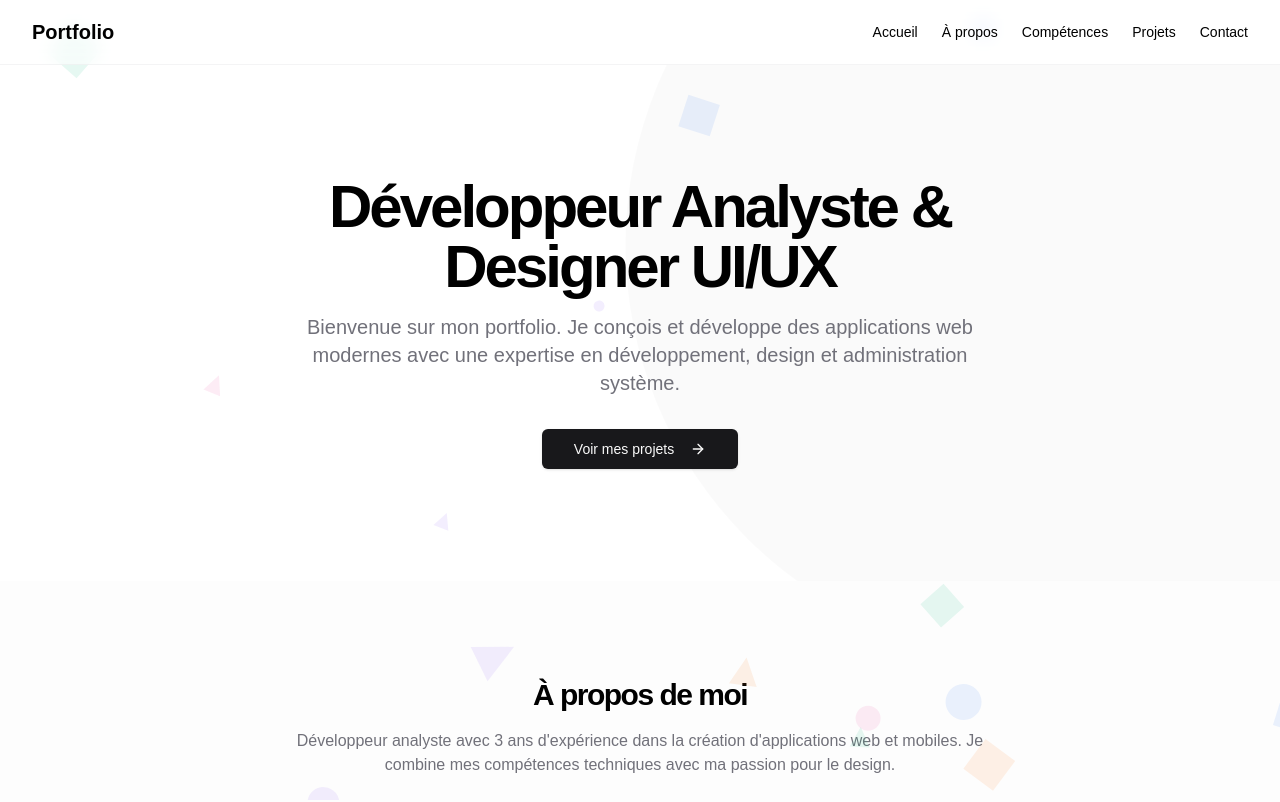
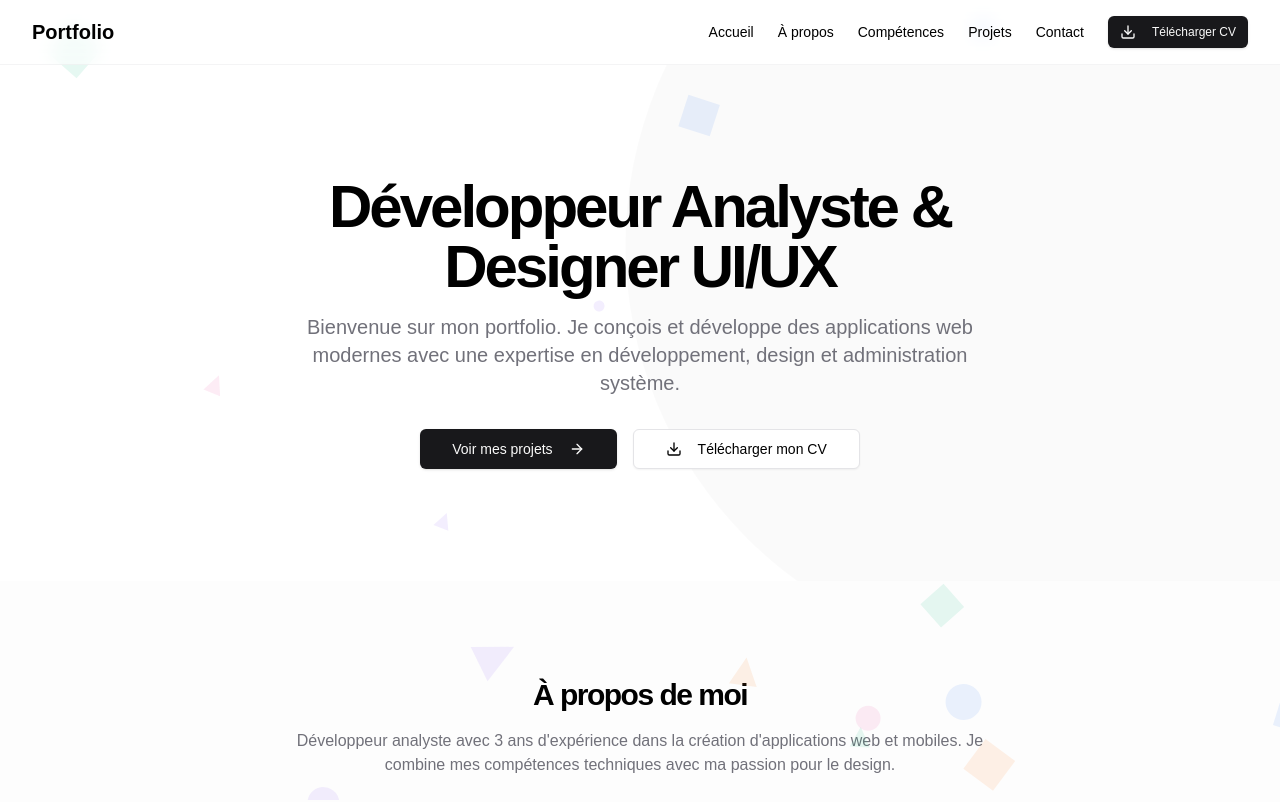
Before and after one commit to NoeKen/myPortolio, a Next.js app: page / in a window 1280 px wide. Shown: the top 802 px of the page. Built offline with nearby package versions, Linux system fonts and the light colour scheme.

Commit message:
refactor(data): Remove Supabase and use static data for portfolio

```diff
--- a/src/components/home/Hero.tsx
+++ b/src/components/home/Hero.tsx
@@ -1,4 +1,3 @@
-
 import { Button } from "@/components/ui/button";
 import Link from "next/link";
 import { ArrowRight, Download } from "lucide-react";
@@ -50,15 +49,18 @@ export function Hero({ cvUrl }: HeroProps) {
                 </Link>
               </Button>
             </motion.div>
-            {cvUrl && (
-              <motion.div whileHover={{ scale: 1.05 }} whileTap={{ scale: 0.95 }}>
-                <Button variant="outline" size="lg" asChild>
-                  <a href={cvUrl} target="_blank" rel="noopener noreferrer" download>
-                    <Download className="mr-2 h-4 w-4" /> Télécharger mon CV
-                  </a>
-                </Button>
-              </motion.div>
-            )}
+            <motion.div whileHover={{ scale: 1.05 }} whileTap={{ scale: 0.95 }}>
+              <Button variant="outline" size="lg" asChild disabled={!cvUrl}>
+                <a
+                  href={cvUrl || "#"}
+                  target={cvUrl ? "_blank" : undefined}
+                  rel={cvUrl ? "noopener noreferrer" : undefined}
+                  download={cvUrl ? "cv.pdf" : undefined}
+                >
+                  <Download className="mr-2 h-4 w-4" /> Télécharger mon CV
+                </a>
+              </Button>
+            </motion.div>
           </motion.div>
         </div>
       </div>
--- a/src/components/layout/Navbar.tsx
+++ b/src/components/layout/Navbar.tsx
@@ -1,4 +1,3 @@
-
 import { useState, useEffect } from "react";
 import Link from "next/link";
 import { Menu, X, Download } from "lucide-react";
@@ -41,14 +40,17 @@ export function Navbar({ cvUrl }: NavbarProps) {
           <Link href="#contact" className="text-sm font-medium hover:text-primary transition-colors">
             Contact
           </Link>
-          {cvUrl && (
-            <Button variant="default" size="sm" asChild>
-              <a href={cvUrl} target="_blank" rel="noopener noreferrer" download>
+          <Button variant="default" size="sm" asChild disabled={!cvUrl}>
+            <a
+              href={cvUrl || "#"}
+              target={cvUrl ? "_blank" : undefined}
+              rel={cvUrl ? "noopener noreferrer" : undefined}
+              download={cvUrl ? "cv.pdf" : undefined}
+            >
               <Download className="mr-2 h-4 w-4" />
               Télécharger CV
             </a>
           </Button>
-          )}
         </nav>
 
         {/* Mobile Menu Button */}
@@ -100,14 +102,17 @@ export function Navbar({ cvUrl }: NavbarProps) {
             >
               Contact
             </Link>
-            {cvUrl && (
-              <Button variant="default" size="sm" className="w-full" asChild>
-                <a href={cvUrl} target="_blank" rel="noopener noreferrer" download>
+            <Button variant="default" size="sm" className="w-full" asChild disabled={!cvUrl}>
+              <a
+                href={cvUrl || "#"}
+                target={cvUrl ? "_blank" : undefined}
+                rel={cvUrl ? "noopener noreferrer" : undefined}
+                download={cvUrl ? "cv.pdf" : undefined}
+              >
                 <Download className="mr-2 h-4 w-4" />
                 Télécharger CV
               </a>
             </Button>
-            )}
           </nav>
         </div>
       )}
```
Lines whose indentation alone changed are shown as unchanged.
